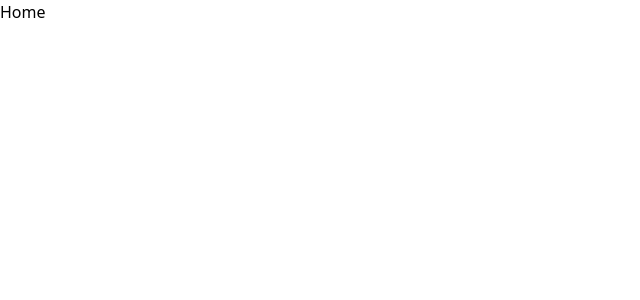
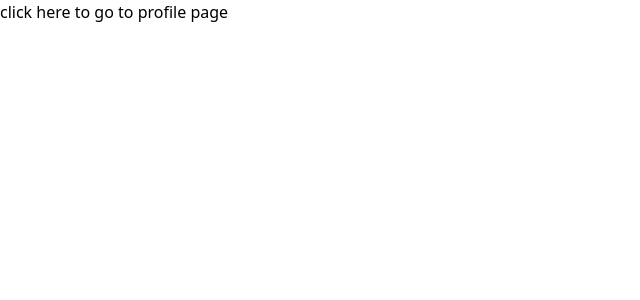
Before and after one commit to Tejeswar278/user-list, a React (Vite) app: page / in a window 1280 px wide. Shown: the top 300 px of the page, without its empty margins (0-640 px from the left). Built offline with nearby package versions, Linux system fonts and the light colour scheme.

Commit message:
redirection between pages

```diff
--- a/src/pages/Home.jsx
+++ b/src/pages/Home.jsx
@@ -1,7 +1,10 @@
 import React from 'react'
+import { Link } from 'react-router-dom'
 
 export default function Home() {
   return (
-    <div>Home</div>
+    <div>
+        <div>click <Link to="/profile"><span className='hover:underline text-blue-500'>here</span></Link> to go to profile page</div>
+    </div>
   )
 }
--- a/src/pages/Profile.jsx
+++ b/src/pages/Profile.jsx
@@ -1,7 +1,10 @@
 import React from 'react'
+import { Link } from 'react-router-dom'
 
 export default function Profile() {
   return (
-    <div>Profile</div>
+    <div>
+        <div>click <Link to="/"><span className='hover:underline text-blue-500'>here</span></Link> to go to home page</div>
+    </div>
   )
 }
```
